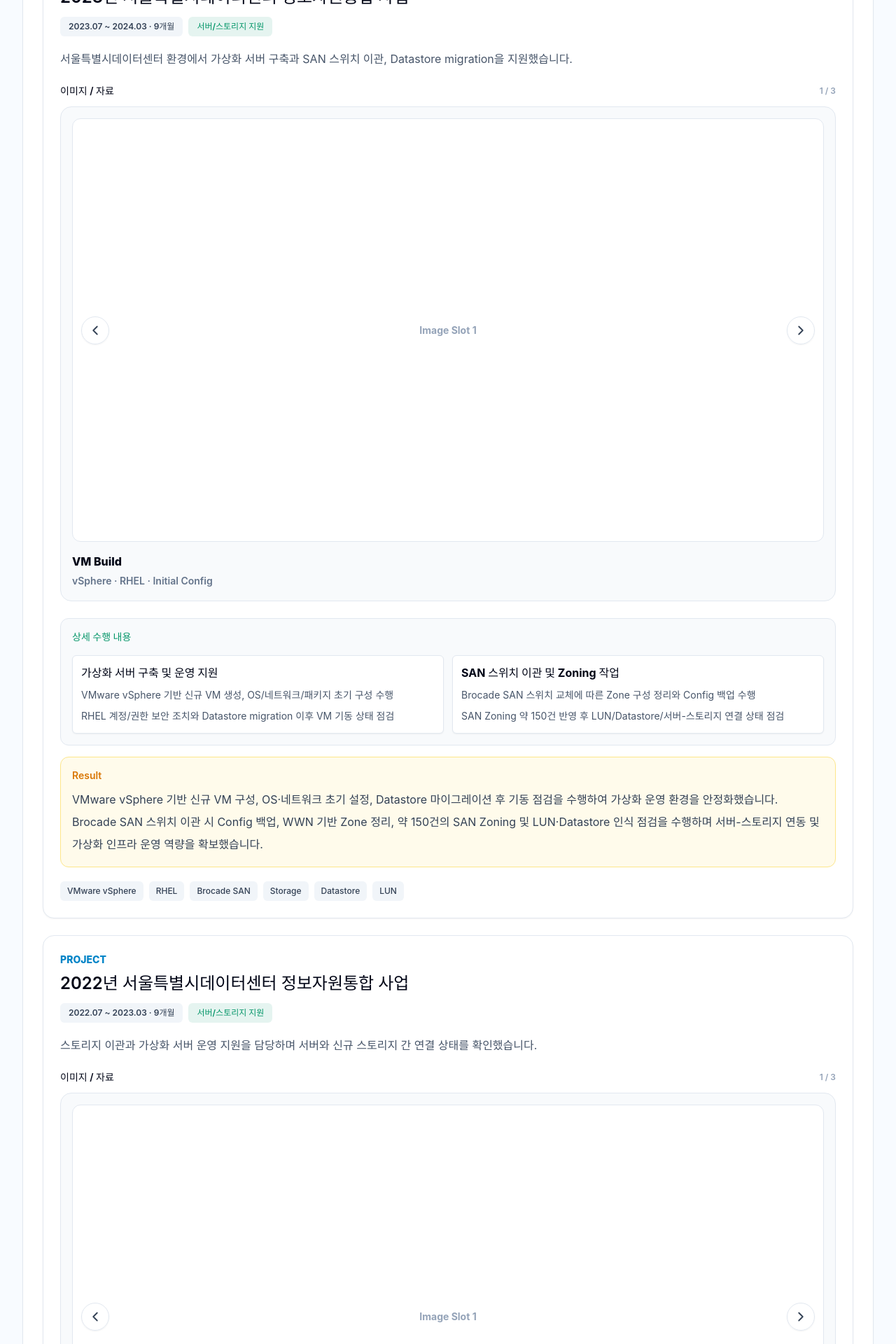
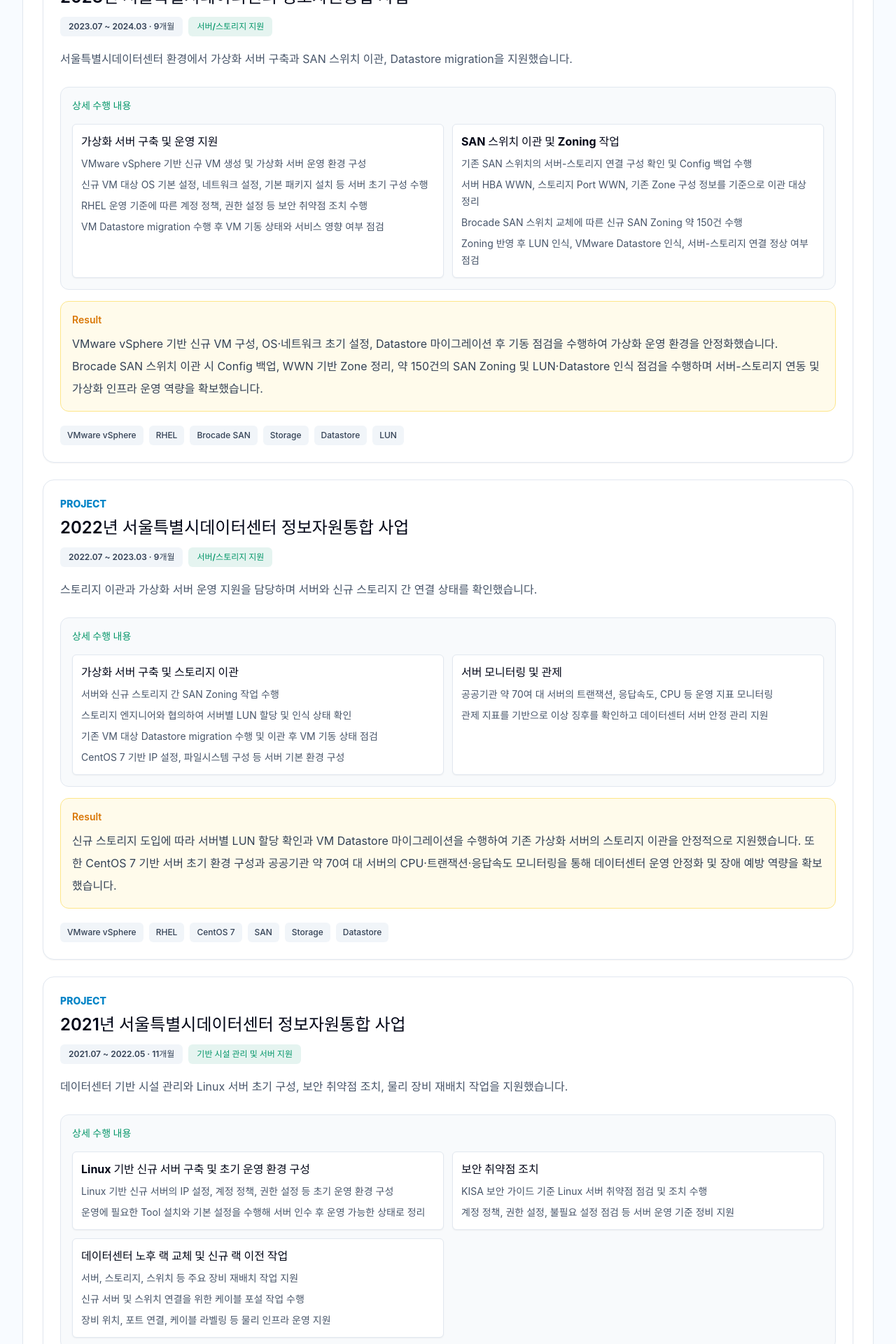
Before and after one commit to JANGSEOKHAN/JANGSEOKHAN.github.io, a React (Vite) app: page / in a window 1280 px wide. Shown: the part 8000-9920 px from the top of the page at 70% size. Built offline with nearby package versions, Linux system fonts and the light colour scheme; a web font is replaced by a local one.

Commit message:
Expand Daeshin project details

```diff
--- a/src/data/profile.ts
+++ b/src/data/profile.ts
@@ -362,26 +362,25 @@ export const projects: Project[] = [
       {
         title: '가상화 서버 구축 및 운영 지원',
         items: [
-          'VMware vSphere 기반 신규 VM 생성, OS/네트워크/패키지 초기 구성 수행',
-          'RHEL 계정/권한 보안 조치와 Datastore migration 이후 VM 기동 상태 점검',
+          'VMware vSphere 기반 신규 VM 생성 및 가상화 서버 운영 환경 구성',
+          '신규 VM 대상 OS 기본 설정, 네트워크 설정, 기본 패키지 설치 등 서버 초기 구성 수행',
+          'RHEL 운영 기준에 따른 계정 정책, 권한 설정 등 보안 취약점 조치 수행',
+          'VM Datastore migration 수행 후 VM 기동 상태와 서비스 영향 여부 점검',
         ],
       },
       {
         title: 'SAN 스위치 이관 및 Zoning 작업',
         items: [
-          'Brocade SAN 스위치 교체에 따른 Zone 구성 정리와 Config 백업 수행',
-          'SAN Zoning 약 150건 반영 후 LUN/Datastore/서버-스토리지 연결 상태 점검',
+          '기존 SAN 스위치의 서버-스토리지 연결 구성 확인 및 Config 백업 수행',
+          '서버 HBA WWN, 스토리지 Port WWN, 기존 Zone 구성 정보를 기준으로 이관 대상 정리',
+          'Brocade SAN 스위치 교체에 따른 신규 SAN Zoning 약 150건 수행',
+          'Zoning 반영 후 LUN 인식, VMware Datastore 인식, 서버-스토리지 연결 정상 여부 점검',
         ],
       },
     ],
     result:
       'VMware vSphere 기반 신규 VM 구성, OS·네트워크 초기 설정, Datastore 마이그레이션 후 기동 점검을 수행하여 가상화 운영 환경을 안정화했습니다. Brocade SAN 스위치 이관 시 Config 백업, WWN 기반 Zone 정리, 약 150건의 SAN Zoning 및 LUN·Datastore 인식 점검을 수행하며 서버-스토리지 연동 및 가상화 인프라 운영 역량을 확보했습니다.',
     techStack: ['VMware vSphere', 'RHEL', 'Brocade SAN', 'Storage', 'Datastore', 'LUN'],
-    visuals: [
-      { title: 'VM Build', description: 'vSphere · RHEL · Initial Config' },
-      { title: 'SAN Zoning', description: 'Brocade · WWN · Zone Config' },
-      { title: 'Migration Check', description: 'Datastore · LUN · Boot Status' },
-    ],
   },
   {
     title: '2022년 서울특별시데이터센터 정보자원통합 사업',
@@ -397,25 +396,23 @@ export const projects: Project[] = [
       {
         title: '가상화 서버 구축 및 스토리지 이관',
         items: [
-          '서버와 신규 스토리지 간 SAN Zoning, LUN 할당 확인, VM Datastore migration 수행',
-          'CentOS 7 기반 IP 설정과 파일시스템 등 서버 기본 환경 구성',
+          '서버와 신규 스토리지 간 SAN Zoning 작업 수행',
+          '스토리지 엔지니어와 협의하여 서버별 LUN 할당 및 인식 상태 확인',
+          '기존 VM 대상 Datastore migration 수행 및 이관 후 VM 기동 상태 점검',
+          'CentOS 7 기반 IP 설정, 파일시스템 구성 등 서버 기본 환경 구성',
         ],
       },
       {
         title: '서버 모니터링 및 관제',
         items: [
-          '70여 개 서버의 트랜잭션, 응답속도, CPU 등 운영 지표 관제/분석',
+          '공공기관 약 70여 대 서버의 트랜잭션, 응답속도, CPU 등 운영 지표 모니터링',
+          '관제 지표를 기반으로 이상 징후를 확인하고 데이터센터 서버 안정 관리 지원',
         ],
       },
     ],
     result:
       '신규 스토리지 도입에 따라 서버별 LUN 할당 확인과 VM Datastore 마이그레이션을 수행하여 기존 가상화 서버의 스토리지 이관을 안정적으로 지원했습니다. 또한 CentOS 7 기반 서버 초기 환경 구성과 공공기관 약 70여 대 서버의 CPU·트랜잭션·응답속도 모니터링을 통해 데이터센터 운영 안정화 및 장애 예방 역량을 확보했습니다.',
     techStack: ['VMware vSphere', 'RHEL', 'CentOS 7', 'SAN', 'Storage', 'Datastore'],
-    visuals: [
-      { title: 'Storage Migration', description: 'LUN · Datastore · VM' },
-      { title: 'Server Monitoring', description: 'CPU · Response · Transaction' },
-      { title: 'CentOS Setup', description: 'IP · File System · Packages' },
-    ],
   },
   {
     title: '2021년 서울특별시데이터센터 정보자원통합 사업',
@@ -431,19 +428,23 @@ export const projects: Project[] = [
       {
         title: 'Linux 기반 신규 서버 구축 및 초기 운영 환경 구성',
         items: [
-          '서버 IP, 계정 정책, 권한, 운영 Tool 등 Linux 신규 서버 기본 설정 수행',
+          'Linux 기반 신규 서버의 IP 설정, 계정 정책, 권한 설정 등 초기 운영 환경 구성',
+          '운영에 필요한 Tool 설치와 기본 설정을 수행해 서버 인수 후 운영 가능한 상태로 정리',
         ],
       },
       {
         title: '보안 취약점 조치',
         items: [
-          'KISA 보안 가이드 기준 Linux 서버 취약점 점검 및 계정/권한 조치',
+          'KISA 보안 가이드 기준 Linux 서버 취약점 점검 및 조치 수행',
+          '계정 정책, 권한 설정, 불필요 설정 점검 등 서버 운영 기준 정비 지원',
         ],
       },
       {
         title: '데이터센터 노후 랙 교체 및 신규 랙 이전 작업',
         items: [
-          '서버, 스토리지, 스위치 재배치와 케이블 포설, 라벨링 등 물리 인프라 운영 지원',
+          '서버, 스토리지, 스위치 등 주요 장비 재배치 작업 지원',
+          '신규 서버 및 스위치 연결을 위한 케이블 포설 작업 수행',
+          '장비 위치, 포트 연결, 케이블 라벨링 등 물리 인프라 운영 지원',
         ],
       },
     ],
@@ -465,8 +466,10 @@ export const projects: Project[] = [
       {
         title: '보안 솔루션 구축 및 사용자 환경 지원',
         items: [
-          'Windows Active Directory 도메인 연동과 NAC/DRM 보안 솔루션 설치 점검',
-          '사용자 PC 환경 설정, 장애 접수 처리, 망분리 단말 보안 정책 적용 지원',
+          'Windows PC 설치 및 Active Directory 도메인 연동 작업 수행',
+          'NAC, DRM 등 보안 솔루션 설치 및 정상 동작 여부 점검',
+          '사용자 PC 환경 설정, 장애 접수 및 처리 등 헬프데스크 업무 수행',
+          '망분리 환경 내 사용자 단말 보안 정책 적용 및 운영 지원',
         ],
       },
     ],
```
